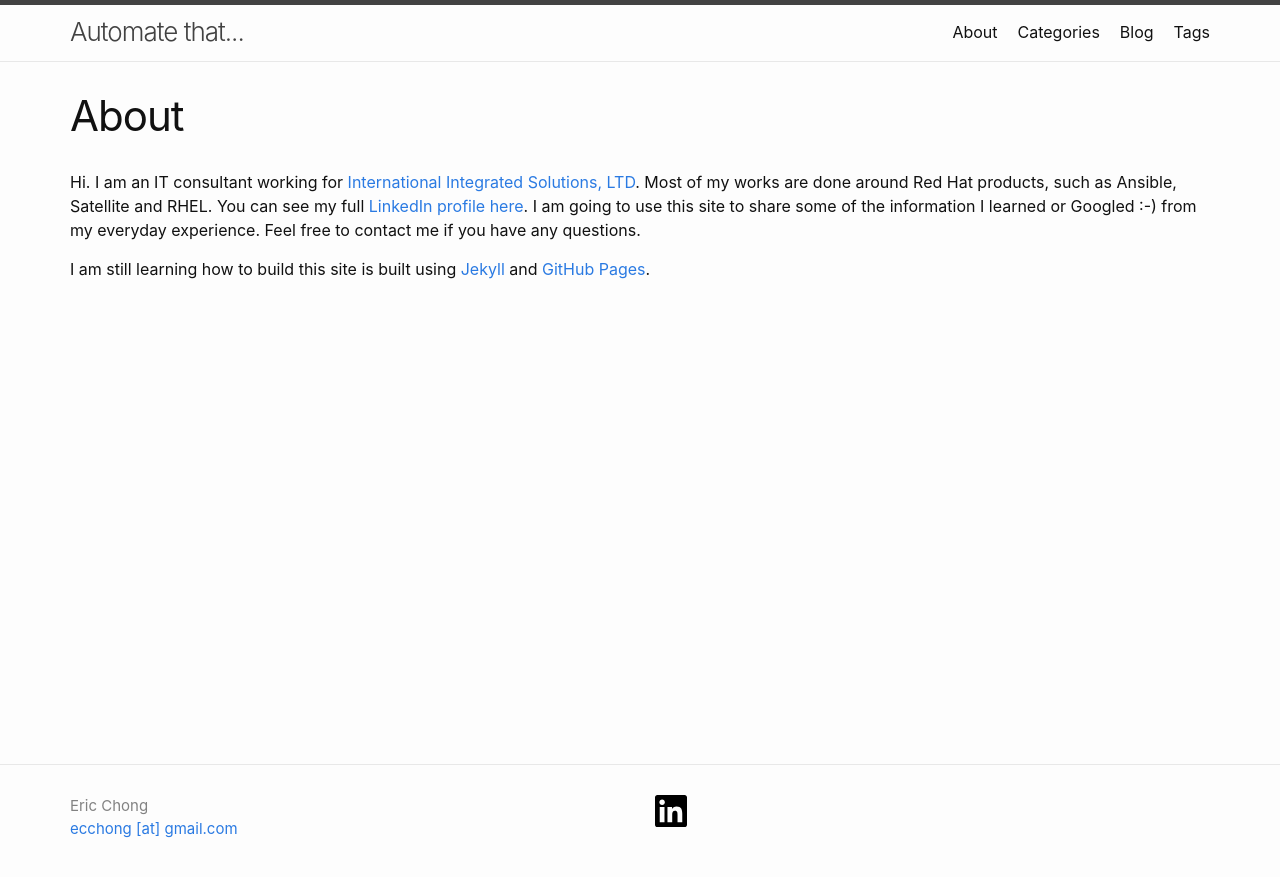
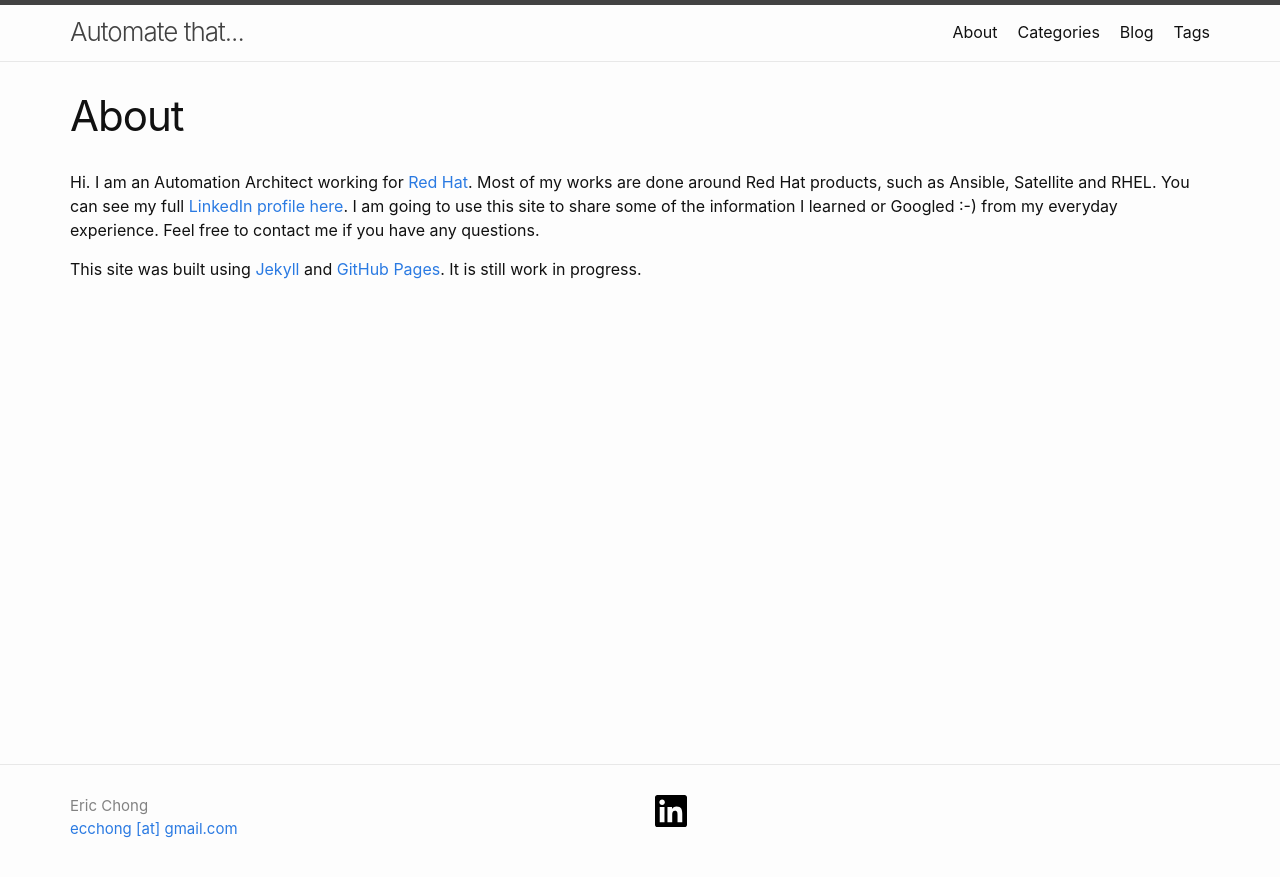
Before and after one commit to ecchong/ecchong.github.io, a Jekyll site: the page built from about.md, in a window 1280 px wide. Shown: the top 877 px of the page. Built offline with Jekyll 4.4.1, drawn with Linux system fonts in a browser that asks for light colours.

Commit message:
updated about.md

```diff
--- a/about.md
+++ b/about.md
@@ -4,6 +4,6 @@ title: About
 permalink: /about/
 ---
 
-Hi.  I am an IT consultant working for [International Integrated Solutions, LTD](https://iistech.com).  Most of my works are done around Red Hat products, such as Ansible, Satellite and RHEL.  You can see my full [LinkedIn profile here](https://www.linkedin.com/in/ericchong4linux/).  I am going to use this site to share some of the information I learned or Googled :-) from my everyday experience.  Feel free to contact me if you have any questions.
+Hi.  I am an Automation Architect working for [Red Hat](https://www.redhat.com).  Most of my works are done around Red Hat products, such as Ansible, Satellite and RHEL.  You can see my full [LinkedIn profile here](https://www.linkedin.com/in/ericchong4linux/).  I am going to use this site to share some of the information I learned or Googled :-) from my everyday experience.  Feel free to contact me if you have any questions.
 
-I am still learning how to build this site is built using [Jekyll](https://jekyllrb.com/) and [GitHub Pages](https://docs.github.com/en/github/working-with-github-pages).
+This site was built using [Jekyll](https://jekyllrb.com/) and [GitHub Pages](https://docs.github.com/en/github/working-with-github-pages).  It is still work in progress.
```
